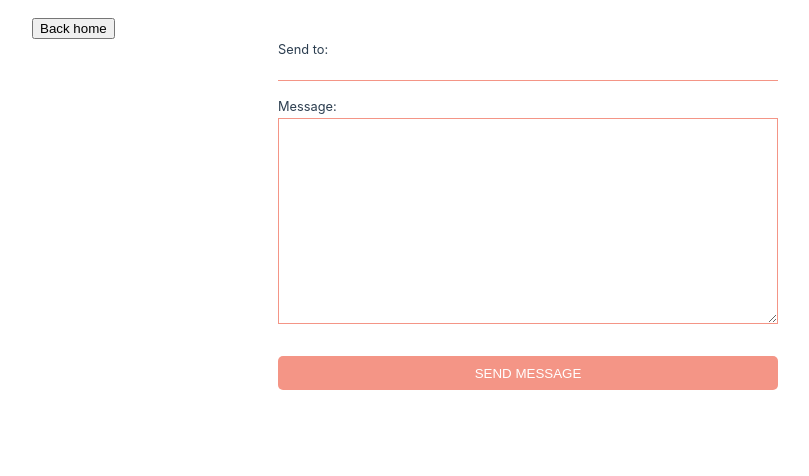
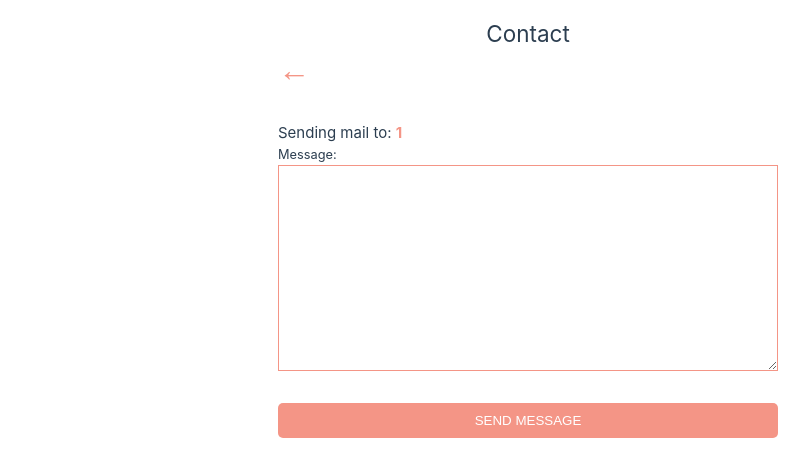
Before and after one commit to thereselinden/vendre-code-challenge, a Vue app: page /contact/1 in a window 1280 px wide. Shown: the top 476 px of the page, without its empty margins (112-921 px from the left). Built offline with nearby package versions, Linux system fonts and the light colour scheme.

Commit message:
added param as value instead of input field. Basic styling

```diff
--- a/src/view/Contact.vue
+++ b/src/view/Contact.vue
@@ -1,8 +1,12 @@
 <template>
-  <button @click="handleClick">Back home</button>
+  <section class="contact-container">
+    <h1>Contact</h1>
+
+    <button @click="handleClick" class="go-back">&#8592;</button>
+    <h4>
+      Sending mail to: <span class="recipient">{{ id }}</span>
+    </h4>
     <form @submit.prevent="handleSubmit">
-    <label for="emailTo">Send to:</label>
-    <input type="email" id="emailTo" required v-model="emailTo" />
       <label for="message">Message:</label>
       <textarea
         name="message"
@@ -13,10 +17,9 @@
         required
         v-model="message"
       ></textarea>
-    <button :disabled="!emailTo || !message" class="submit">
-      Send message
-    </button>
+      <button :disabled="!message" class="submit">Send message</button>
     </form>
+  </section>
 </template>
 
 <script>
@@ -24,15 +27,15 @@ export default {
   data() {
     return {
       id: this.$route.params.id,
-      emailTo: '',
       message: '',
     };
   },
 
   methods: {
     handleSubmit() {
-      console.log('form submitted', this.emailTo, this.message);
-      (this.emailTo = ''), (this.message = '');
+      console.log('form submitted', this.id, this.message);
+      this.message = '';
+      history.back();
     },
     handleClick() {
       history.back();
@@ -42,12 +45,34 @@ export default {
 </script>
 
 <style>
+.contact-container {
+  max-width: 500px;
+  margin: 0 auto;
+}
+
+.go-back {
+  background: none;
+  border: none;
+  font-size: 2rem;
+  color: #f49586;
+  padding: 0;
+  margin-bottom: 2rem;
+  cursor: pointer;
+}
+
+.go-back:hover {
+  scale: 1.3;
+}
+
+.recipient {
+  font-weight: bold;
+  color: #f49586;
+}
+
 form {
   display: flex;
   flex-direction: column;
   width: 100%;
-  max-width: 500px;
-  margin: 0 auto;
 }
 
 label {
```
Lines whose indentation alone changed are shown as unchanged.
